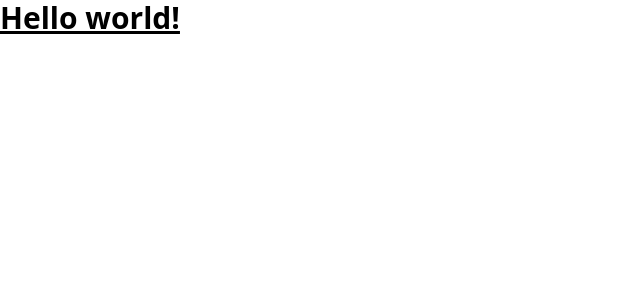
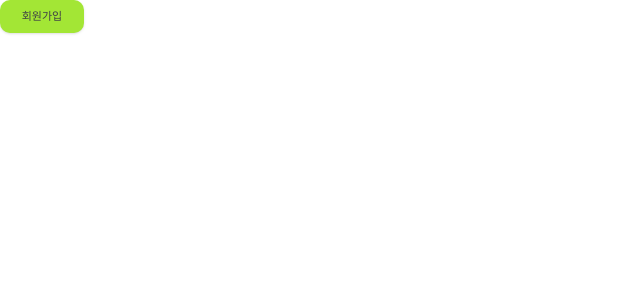
Before and after one commit to youngboyclub/test-git, a React (Create React App) app: page / in a window 1280 px wide. Shown: the top 300 px of the page, without its empty margins (0-640 px from the left). Built offline with nearby package versions, Linux system fonts and the light colour scheme.

Commit message:
회원가입 버튼 컴포넌트 생성

```diff
--- a/src/App.js
+++ b/src/App.js
@@ -1,3 +1,6 @@
+import React from 'react';
+import JoinButton from './components/RSH';
+
 export default function App() {
-  return <h1 className="text-3xl font-bold underline">Hello world!</h1>;
-}
+  return  <JoinButton />;
+};
--- /dev/null
+++ b/src/components/RSH.jsx
@@ -0,0 +1,11 @@
+import React from "react";
+
+const JoinButton = () => {
+    return (
+        <button className="w-[84px] h-[33px] bg-lime-400 rounded-[10px] shadow">
+            <div className="text-zinc-700 text-[11px] font-extralight font-['Inter']">회원가입</div>
+        </button>
+    );
+};
+
+export default JoinButton;
```
